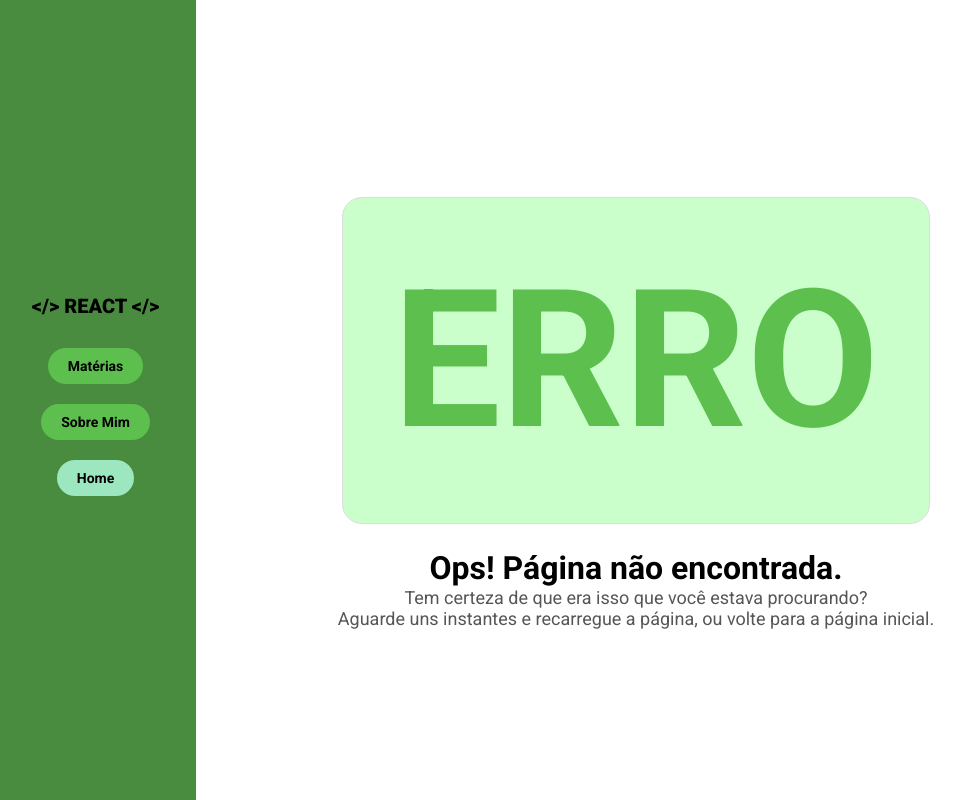
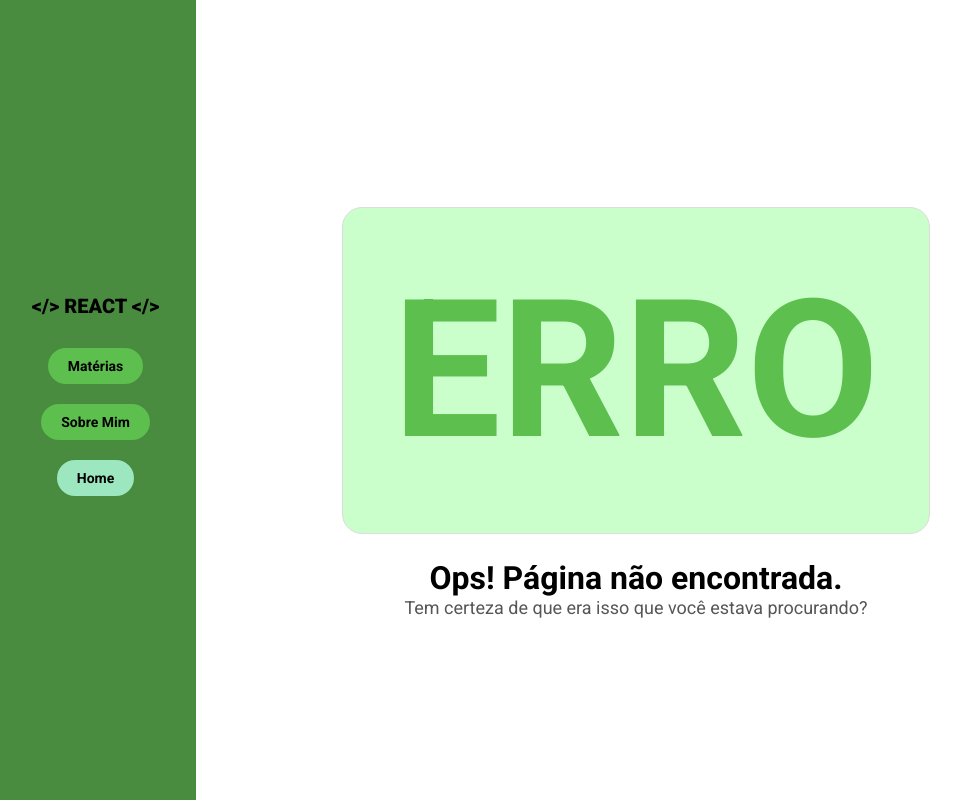
Before and after one commit to AlexandreBolsoni/TrabalhoFront-end2, a React (Create React App) app: page /thales in a window 1280 px wide. Shown: the whole page, without its empty margins (4-968 px from the left). Built offline with nearby package versions, Linux system fonts and the light colour scheme.

Commit message:
atalizando NaoEncontrado

```diff
--- a/src/paginas/NaoEncontrada/index.jsx
+++ b/src/paginas/NaoEncontrada/index.jsx
@@ -13,9 +13,6 @@ function NaoEncontrada() {
           <p>
               Tem certeza de que era isso que você estava procurando?
           </p>
-          <p>
-              Aguarde uns instantes e recarregue a página, ou volte para a página inicial.
-          </p>
 
 
 
```
